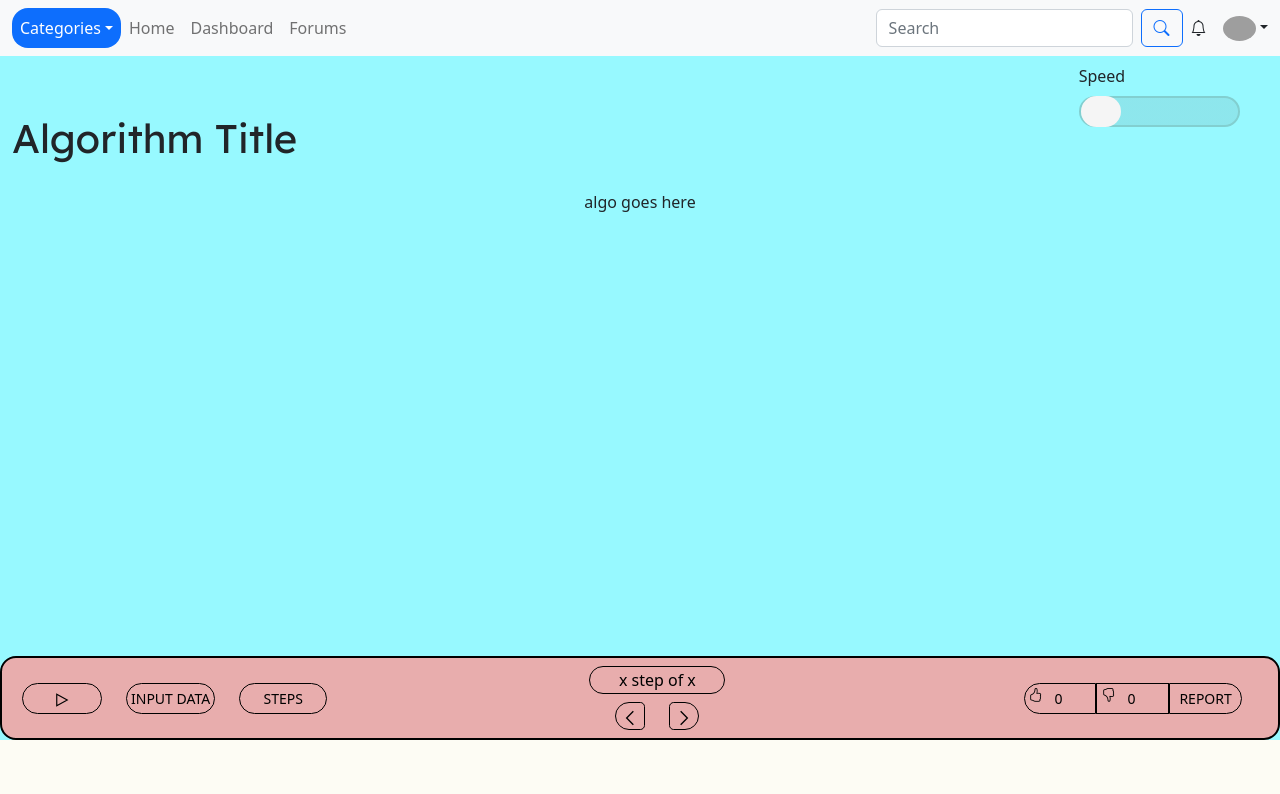
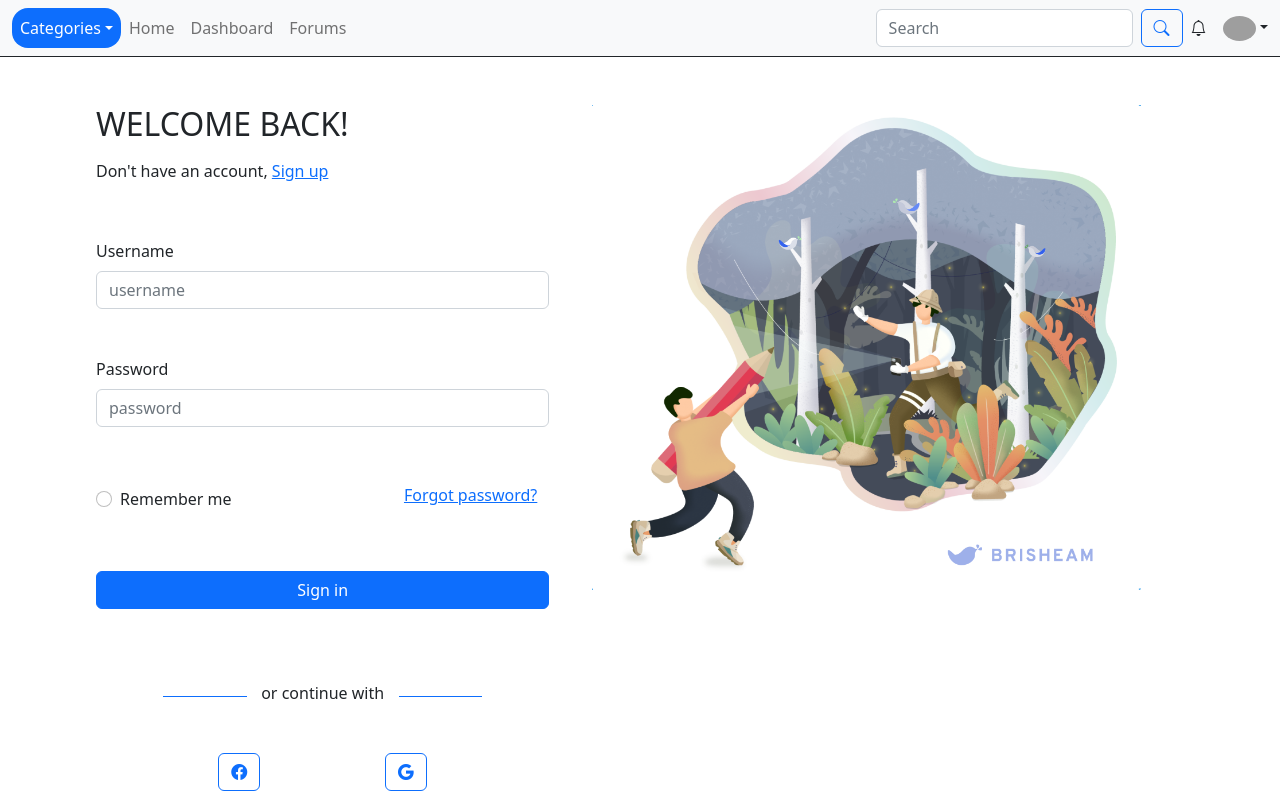
Before and after one commit to OrbelB/SimplyAlgorithms, a React (Create React App) app in the folder frontend/: page /login in a window 1280 px wide. Before the commit this address led to /. Shown: the top 794 px of the page. Built offline with nearby package versions, Linux system fonts and the light colour scheme; grey boxes are pictures that could not be loaded.

Commit message:
Started working on login page, and added route to page login and home.

```diff
--- a/frontend/src/App.js
+++ b/frontend/src/App.js
@@ -1,6 +1,8 @@
 import {Routes, Route, Navigate} from "react-router-dom";
 import TemplateTopicPage from "./pages/t_pages/TemplateTopicPage";
 import Layout from "./components/layout/Layout";
+import HomePage from "./pages/HomePage";
+import LoginPage from "./pages/LoginPage";
 
 
 function App() {
@@ -8,6 +10,8 @@ function App() {
         <Layout>
             <Routes>
                 <Route path="/" element={<TemplateTopicPage/>}/>
+                <Route path="/home" element={<HomePage/>}/>
+                <Route path="/login" element={<LoginPage/>} />
                 <Route path="*" element={<Navigate replace to={"/"}/>}/>
             </Routes>
         </Layout>
--- a/frontend/src/components/comment/Comment.jsx
+++ b/frontend/src/components/comment/Comment.jsx
@@ -22,12 +22,10 @@ export default function Comment({
     };
 
     const handleCancelComment = () => {
-        //TODO
         setInputChildComment(!inputChildComment);
     };
 
     const getChildComment = (passedChildComment) => {
-        //TODO
         setInputChildComment(!inputChildComment);
         onNewCommentChild(passedChildComment, parentId, comment_component_id, name, photo_link);
     };
--- /dev/null
+++ b/frontend/src/components/login/Login.jsx
@@ -0,0 +1,86 @@
+import image from "../../assets/Screenshot 2022-10-09 190501.png";
+import {NavLink} from "react-router-dom";
+
+export default function Login() {
+
+
+    return (
+        <div className={"container-fluid bg-white"}>
+            <div className={"grid ms-5 me-5 p-5"}>
+                <div className={"row"}>
+                    <div className={"col-5 align-self-center col-lg-5 col-sm-auto"}>
+                        <div className={"row justify-content-start"}>
+                            <h2 className={"m-0  mb-3 p-0"}>
+                                WELCOME BACK!
+                            </h2>
+                        </div>
+                        <div className={"row justify-content-start"}>
+                            <p className={"m-0 mb-2 p-0"}>
+                                Don't have an account, <NavLink to={"signup"}>Sign up</NavLink>
+                            </p>
+                        </div>
+                        <form>
+                            <div className={"row mt-5"}>
+                                <label className={"form-label m-0 mb-2 p-0"} htmlFor={"username-form"}>Username</label>
+                                <input type={"username"} id={"username-form"} placeholder={"username"}
+                                       className={"form-control"}/>
+                            </div>
+                            <div className={"row mt-5"}>
+                                <label className={"form-label m-0 mb-2 p-0"} htmlFor={"password-form"}>Password</label>
+                                <input type={"password"} id={"password-form"} placeholder={"password"}
+                                       className={"form-control"}/>
+                            </div>
+                            <div className={"row justify-content-between mt-5"}>
+                                <div className="col-4 col-sm-auto">
+                                    <div className="form-check m-2 p-1">
+                                        <input className="form-check-input rounded-circle" type="checkbox" value=""
+                                               id="checkbox-form"/>
+                                        <label className="form-check-label" htmlFor="checkbox-form"> Remember
+                                            me </label>
+                                    </div>
+                                </div>
+                                <div className="col-4  col-sm-auto mt-2">
+                                    <NavLink className={"ps-4"} to="check">Forgot password?</NavLink>
+                                </div>
+                            </div>
+                            <div className={"row justify-content-center mt-5"}>
+                                <button type="button" className="btn btn-primary btn-block mb-4">Sign in</button>
+                            </div>
+                        </form>
+                        <div className={"row m-5 p-0 justify-content-around"}>
+                            <div
+                                className={"col-4 col-md-auto col-lg-3 col-sm-auto border-top border-primary align-self-end mb-2 m-0"}></div>
+                            <div className={"col-auto col-md-auto col-lg-auto col-sm-auto align-self-center m-0 p-0"}>
+                                or continue with
+                            </div>
+                            <div
+                                className={"col-3 col-md-auto col-lg-3 col-sm-auto border-top border-primary align-self-end mb-2 m-0"}></div>
+                        </div>
+                        <div className="row m-5  justify-content-around">
+                            <div className={"col-4 col-sm-auto"}>
+                                <button className={"btn btn-outline-primary"}>
+                                    <i className="bi bi-facebook"></i>
+                                </button>
+                            </div>
+                            <div className={"col-4 col-sm-auto"}>
+                                <button className={"btn btn-outline-primary"}>
+                                    <i className="bi bi-google"></i>
+                                </button>
+                            </div>
+                        </div>
+
+                    </div>
+                    <div className={"col-7 col-lg-7 ms-auto col-sm-auto align-self-start text-center"}>
+                        <img
+                            src={image}
+                            height="90%"
+                            width="90%"
+                            alt="app logo"
+                            loading="lazy"
+                        />
+                    </div>
+                </div>
+            </div>
+        </div>
+    )
+}
--- a/frontend/src/components/main-navigation/MainNavigation.jsx
+++ b/frontend/src/components/main-navigation/MainNavigation.jsx
@@ -23,7 +23,7 @@ const nestedDropdownMenu = [
 ]
 export default function MainNavigation() {
     return (
-        <nav className="navbar navbar-expand-lg bg-light">
+        <nav className="navbar navbar-expand-lg bg-light border-bottom  border-dark">
             <div className="container-fluid">
                 <button className="navbar-toggler" type="button" data-bs-toggle="collapse"
                         data-bs-target="#navbarSupportedContent" aria-controls="navbarSupportedContent"
@@ -76,7 +76,7 @@ export default function MainNavigation() {
                                 <NavLink className="dropdown-item" to={"settings"}> Settings </NavLink>
                             </li>
                             <li>
-                                <NavLink className="dropdown-item" to={"logout"}>Logout</NavLink>
+                                <NavLink className="dropdown-item" to={"login"}>Login</NavLink>
                             </li>
                         </ul>
                     </div>
--- a/frontend/src/components/topic_page/algo-frame/Frame.module.css
+++ b/frontend/src/components/topic_page/algo-frame/Frame.module.css
@@ -1,4 +1,4 @@
 .container-style {
     height: 600px;
-    background-color: #97F9FF;
+    background-color: var(--color-bg-main);
 }
--- a/frontend/src/components/topic_page/topic_quiz/TopicQuiz.jsx
+++ b/frontend/src/components/topic_page/topic_quiz/TopicQuiz.jsx
@@ -7,8 +7,8 @@ const TopicQuiz = () => {
   const option_arr = ["option A", "option B", "option C", "option D"];
   return (
     //This is the start of the container
-    <div className={cx(styles['quiz_topic_container'], 'container-fluid')}>
-        <div className='grid p-4'>
+    <div className={'container-fluid'}>
+        <div className={cx(styles['quiz_topic_container'],'grid p-4 m-5')}>
           <div className='row'>
               <h2 className={cx(styles['topic_quiz_header'])}>Test Your knowledge</h2>
           </div>
--- a/frontend/src/components/topic_page/topic_quiz/TopicQuiz.module.css
+++ b/frontend/src/components/topic_page/topic_quiz/TopicQuiz.module.css
@@ -1,7 +1,6 @@
 .quiz_topic_container{
     background-color: var(--color-bg-second);
     border-radius: 1rem;
-    margin: 1%;
     border: 2px solid var(--color-border);
 }
 .topic_quiz_header{
--- a/frontend/src/index.css
+++ b/frontend/src/index.css
@@ -36,5 +36,5 @@
     display: block;
 }
 body{
-    background: var(--color-bg-main);
+    background: var(--color-bg-white);
 }
--- a/frontend/src/pages/HomePage.jsx
+++ b/frontend/src/pages/HomePage.jsx
@@ -0,0 +1,9 @@
+
+export default function HomePage() {
+    return (
+        <div>
+            <p>place your home page components here</p>
+        </div>
+
+    )
+}
--- /dev/null
+++ b/frontend/src/pages/LoginPage.jsx
@@ -0,0 +1,7 @@
+import Login from "../components/login/Login";
+export default function LoginPage() {
+    return (
+        <Login/>
+    );
+
+}
```
Also changed, not shown: frontend/src/assets/Screenshot 2022-10-09 190501.png (added).
